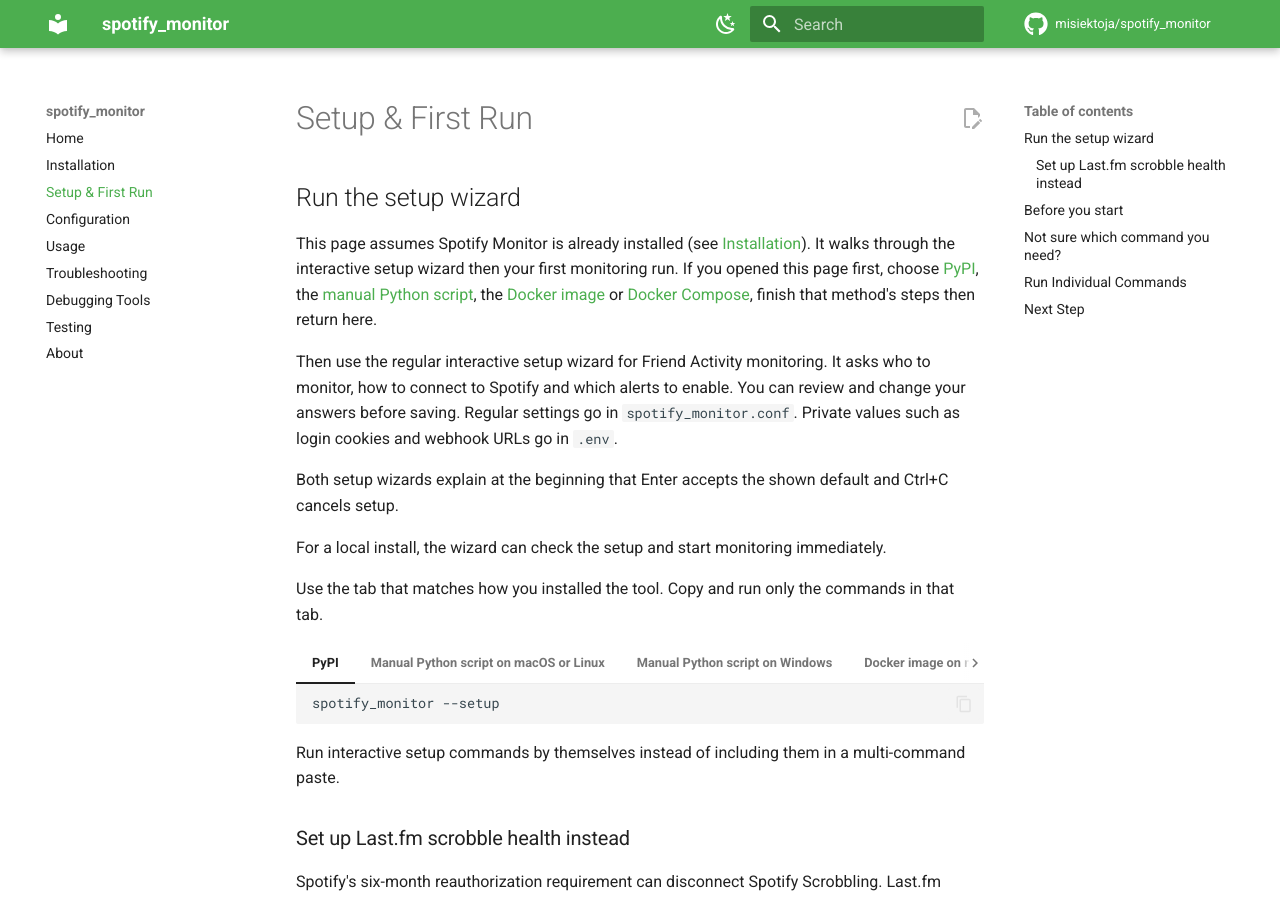
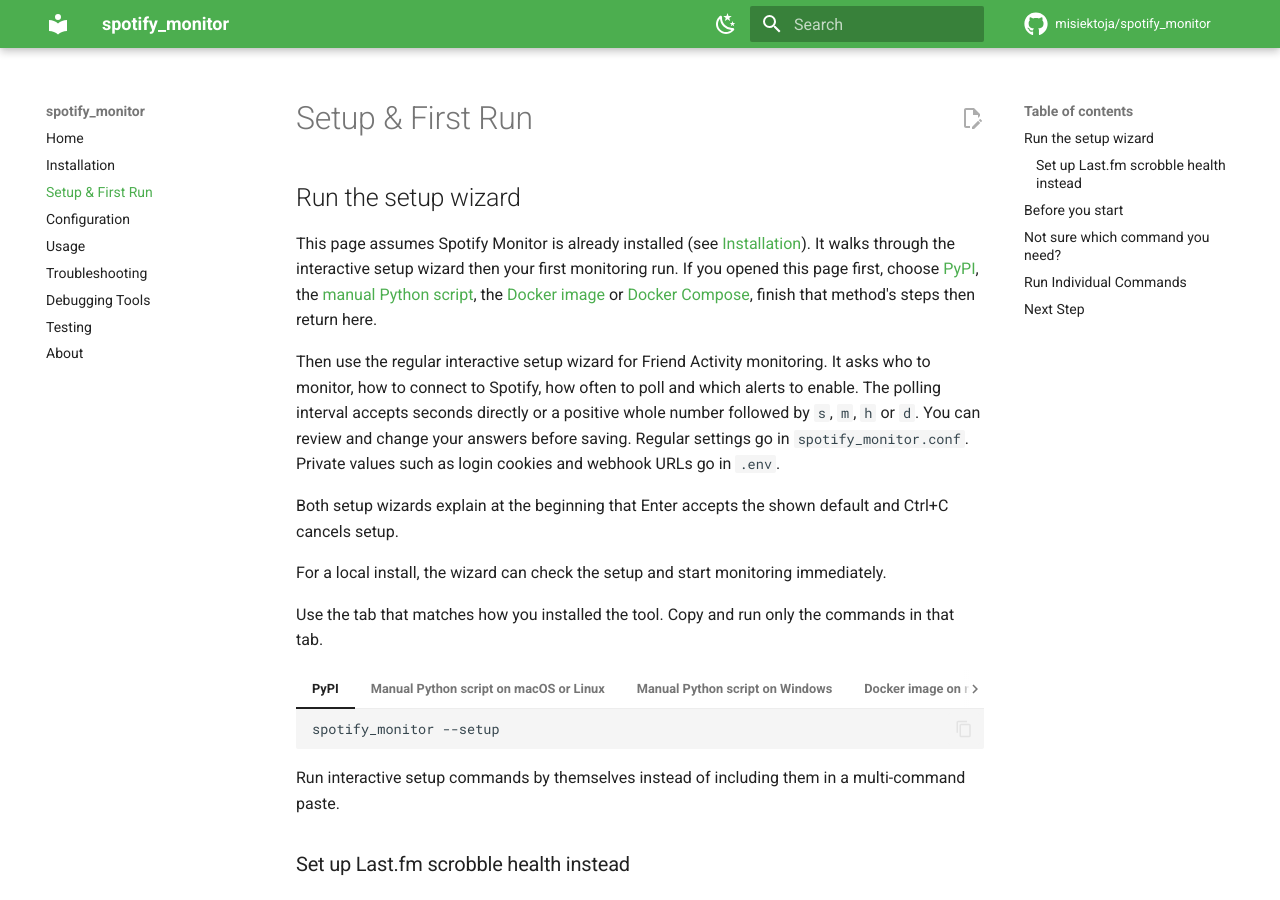
Before and after one commit to misiektoja/spotify_monitor, an MkDocs documentation site: the page built from docs/setup-and-first-run.md, in a window 1280 px wide and 900 px high. Built offline with MkDocs 1.6.1 and Material for MkDocs 9.7.7, drawn with Linux system fonts in a browser that asks for light colours; comment, search, counter and statistics services are not loaded.

Commit message:
docs(setup): document duration-based polling intervals

```diff
--- a/docs/setup-and-first-run.md
+++ b/docs/setup-and-first-run.md
@@ -5,7 +5,7 @@
 
 This page assumes Spotify Monitor is already installed (see [Installation](installation.md)). It walks through the interactive setup wizard then your first monitoring run. If you opened this page first, choose [PyPI](installation.md#install-from-pypi), the [manual Python script](installation.md#manual-installation), the [Docker image](installation.md#docker-image) or [Docker Compose](installation.md#docker-compose), finish that method's steps then return here.
 
-Then use the regular interactive setup wizard for Friend Activity monitoring. It asks who to monitor, how to connect to Spotify and which alerts to enable. You can review and change your answers before saving. Regular settings go in `spotify_monitor.conf`. Private values such as login cookies and webhook URLs go in `.env`.
+Then use the regular interactive setup wizard for Friend Activity monitoring. It asks who to monitor, how to connect to Spotify, how often to poll and which alerts to enable. The polling interval accepts seconds directly or a positive whole number followed by `s`, `m`, `h` or `d`. You can review and change your answers before saving. Regular settings go in `spotify_monitor.conf`. Private values such as login cookies and webhook URLs go in `.env`.
 
 Both setup wizards explain at the beginning that Enter accepts the shown default and Ctrl+C cancels setup.
 
```
